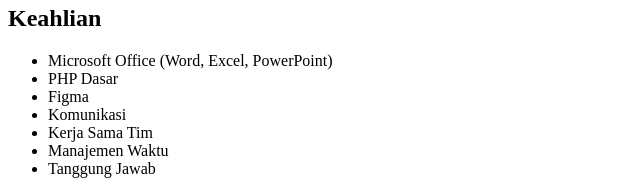
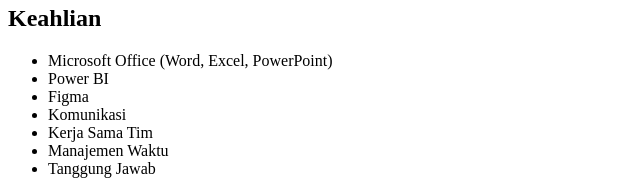
Before and after one commit to nawazrafebri/cv-nawazra, a plain HTML site: page index.html in a window 1280 px wide. Shown: the part 1109-1300 px from the top of the page, 0-640 px from the left. Drawn offline with Linux system fonts and the light colour scheme.

Commit message:
Update index.html

```diff
--- a/index.html
+++ b/index.html
@@ -80,7 +80,7 @@
     <h2>Keahlian</h2>
     <ul>
         <li>Microsoft Office (Word, Excel, PowerPoint)</li>
-        <li>PHP Dasar</li>
+        <li>Power BI</li>
         <li>Figma</li>
         <li>Komunikasi</li>
         <li>Kerja Sama Tim</li>
```
